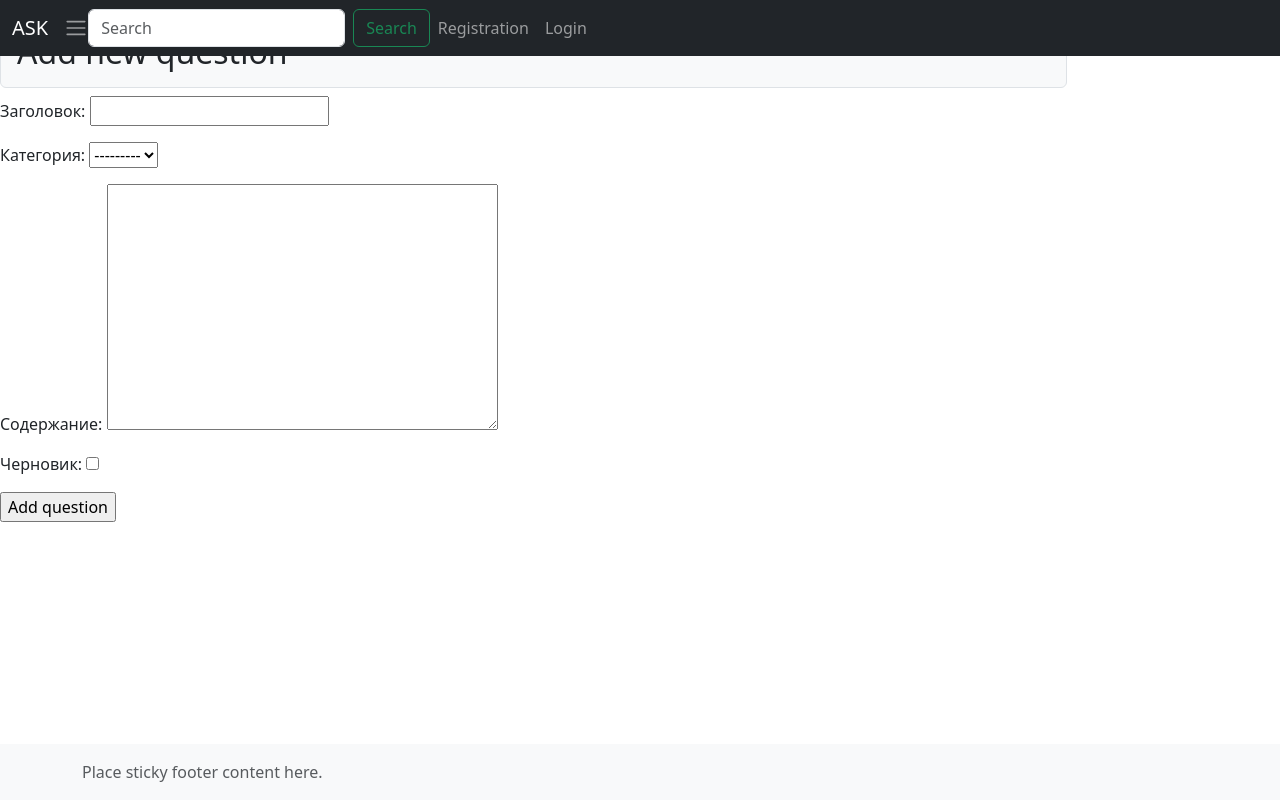
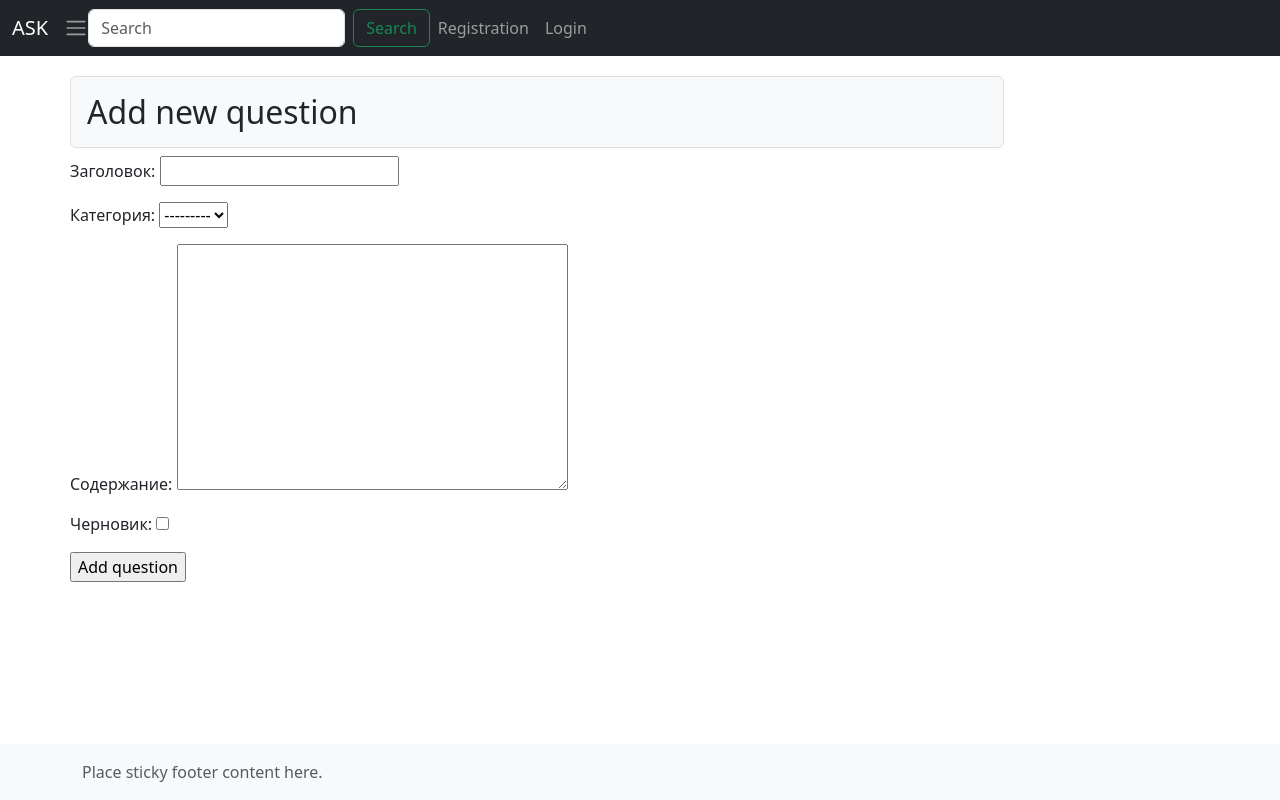
Before and after one commit to EternalTLD/Ask--Django, a Django app: page /new_question/ in a window 1280 px wide. Run offline with Django 4.2, Linux system fonts and the light colour scheme; data that the repository does not hold is empty; some libraries are stand-ins or nearby versions.

Commit message:
fixed nav bar template

```diff
--- a/ask_project/templates/layout/nav_bar.html
+++ b/ask_project/templates/layout/nav_bar.html
@@ -43,8 +43,14 @@
       </div>
     </nav>
   </header>
-  {% block content %}
-  {% endblock %}
+  <main class="flex-shrink-0">
+    <div class="container">
+      <div class="row">
+        {% block content %}
+        {% endblock %}
+      </div>
+    </div>
+  </main>
   <footer class="footer mt-auto py-3 bg-light">
     <div class="container">
       <span class="text-muted">Place sticky footer content here.</span>
--- a/ask_project/templates/users/password_reset_email.html
+++ b/ask_project/templates/users/password_reset_email.html
@@ -1,4 +1,3 @@
 Someone asked for password reset for email {{ email }}.
-Follow the link below: {{ protocol }}://{{ domain }}{% url "password_reset_confirm"
-uidb64=uid token=token %}
+Follow the link below: {{ protocol }}://{{ domain }}{% url 'users:password_reset_confirm' uidb64=uid token=token %}
 Your username, in case you've forgotten: {{ user.get_username }}
```
